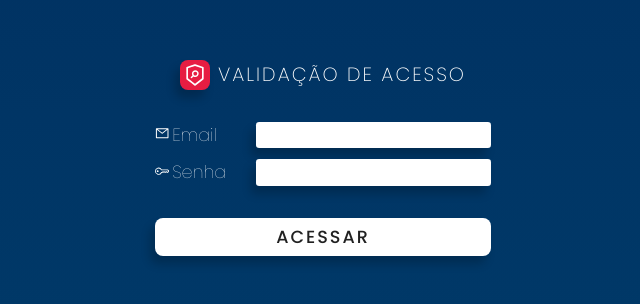
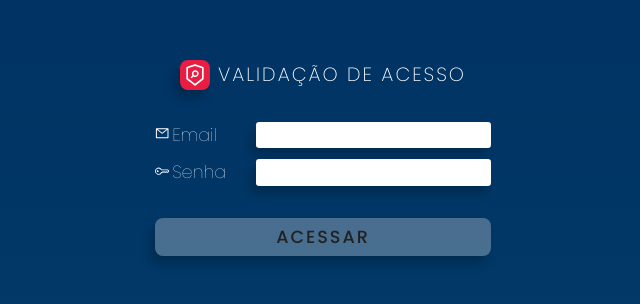
Before and after one commit to dev-marcioreis/login-validation, a React (Vite) app: page / in a window 1280 px wide. Shown: the part 242-546 px from the top of the page, without its empty margins (317-957 px from the left). Built offline with nearby package versions, Linux system fonts and the light colour scheme.

Commit message:
disabled button

```diff
--- a/src/App.css
+++ b/src/App.css
@@ -126,7 +126,6 @@ button {
     font-weight: 500;
     text-transform: uppercase;
     letter-spacing: 2px;
-    background: var(--white-color);
     color: var(--dark-color);
     width: 100%;
     padding: .4rem;
--- a/src/App.jsx
+++ b/src/App.jsx
@@ -1,9 +1,28 @@
+import { login } from './accessAPI'
 import './app.css'
 import { AiOutlineSecurityScan as Form, AiOutlineCheck as Success, AiOutlineMail as Email } from 'react-icons/ai'
 import { MdOutlineDangerous as Danger } from 'react-icons/md'
 import { BsKey as Password } from 'react-icons/bs'
+import { useState } from 'react'
 
 function App() {
+
+  const [email, setEmail] = useState('')
+  const [password, setPassword] = useState('')
+
+  const handleEmail = e => {
+    const emailValue = e.target.value
+    setEmail(emailValue)
+  }
+
+  const handlePassword = e => {
+    const passwordValue = e.target.value
+    setPassword(passwordValue)
+  }
+
+  const handleSubmit = () => {
+    console.log('clicouuu')
+  }
 
   return (
 
@@ -24,14 +43,14 @@ function App() {
           </div>
           <div className="rows">
             <label htmlFor={'email'}><i><Email /></i>email</label>
-            <input type={'email'} id={'email'} autoComplete="off" />
+            <input type={'email'} id={'email'} autoComplete="off" value={email} onChange={handleEmail} />
           </div>
           <div className="rows">
             <label htmlFor={'password'}><i><Password /></i>senha</label>
-            <input type={'password'} id={'password'} />
+            <input type={'password'} id={'password'} value={password} onChange={handlePassword} />
           </div>
           <div className="form__btn">
-            <button>acessar</button>
+            <button onClick={handleSubmit} disabled={email === '' || password.length < 6}>acessar</button>
           </div>
         </div>
       </div>
--- a/src/access.js
+++ b/src/accessAPI.js
@@ -4,7 +4,7 @@ export function login( {email, password} ) {
 
     return (
         new Promise((resolve, reject) => {
-            setTimeout(function() {
+            setTimeout(() => {
                 if(password === 'senha@123' && !!email) {
                     resolve()
                 } else {
@@ -13,5 +13,4 @@ export function login( {email, password} ) {
             }, delay)
         })
     )
-
 }
```
